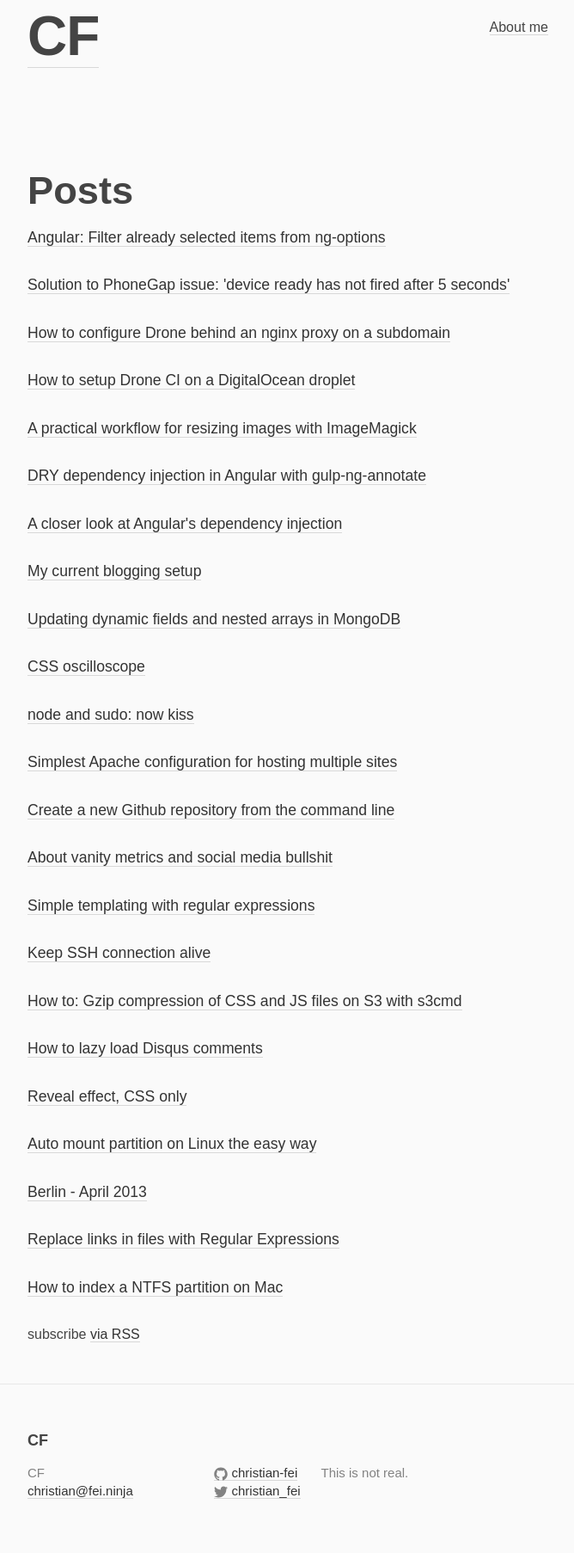
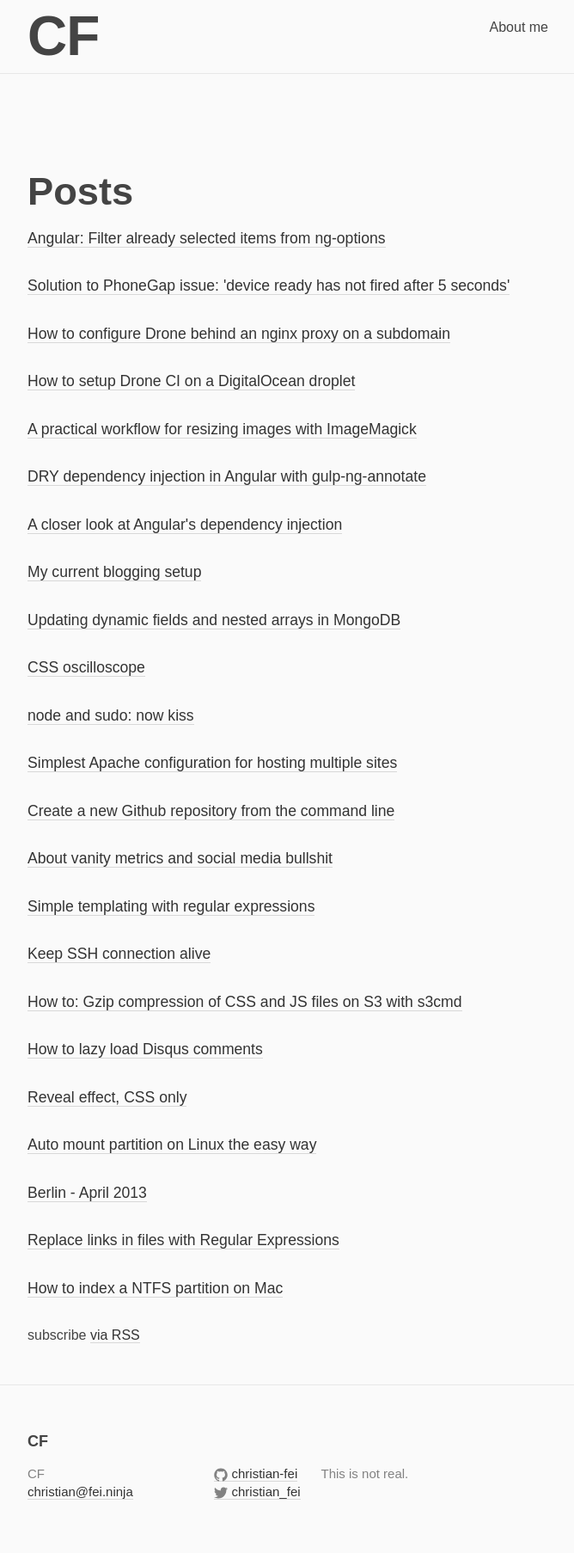
Before and after one commit to christian-fei/christian-fei.github.io-pandoc, a Jekyll site: the page built from index.html, in a window 1280 px wide. Shown: the whole page at 86% size, without its empty margins (305-973 px from the left). Built offline with Jekyll 4.4.1, drawn with Linux system fonts in a browser that asks for light colours; Markdown is read by kramdown in place of the engine named in the settings.

Commit message:
added border-bottom on site-header

```diff
--- a/_sass/_layout.scss
+++ b/_sass/_layout.scss
@@ -6,11 +6,16 @@
   padding-bottom: 0.25rem;
   margin-bottom: 1rem;
 
+  border-bottom: 1px solid $grey-color-light;
 
   background-color: $background-color;
 
   &, * {
     color: $text-color !important;
+  }
+
+  a {
+    border-bottom: none;
   }
 
   // Positioning context for the mobile navigation icon
```
